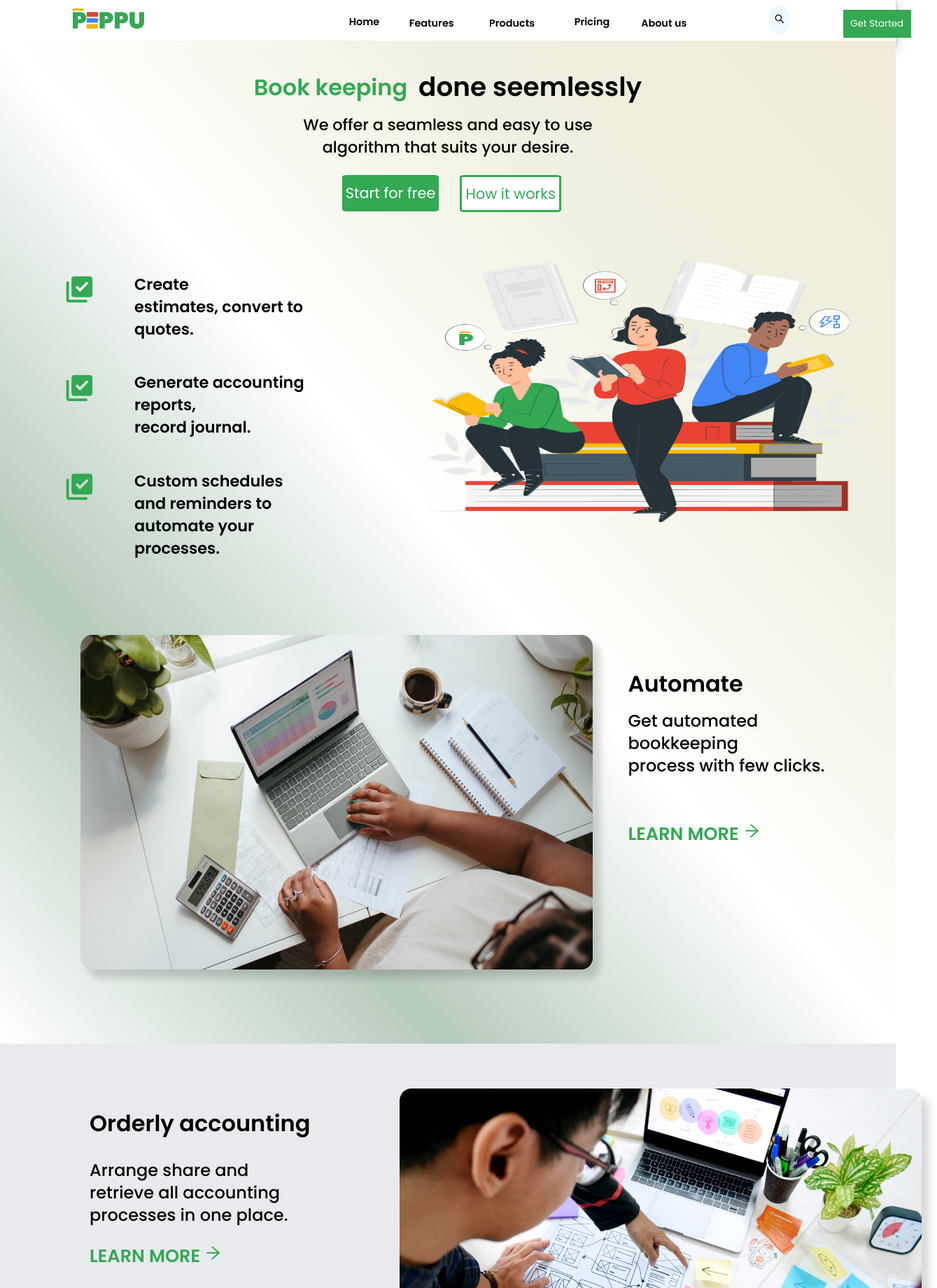
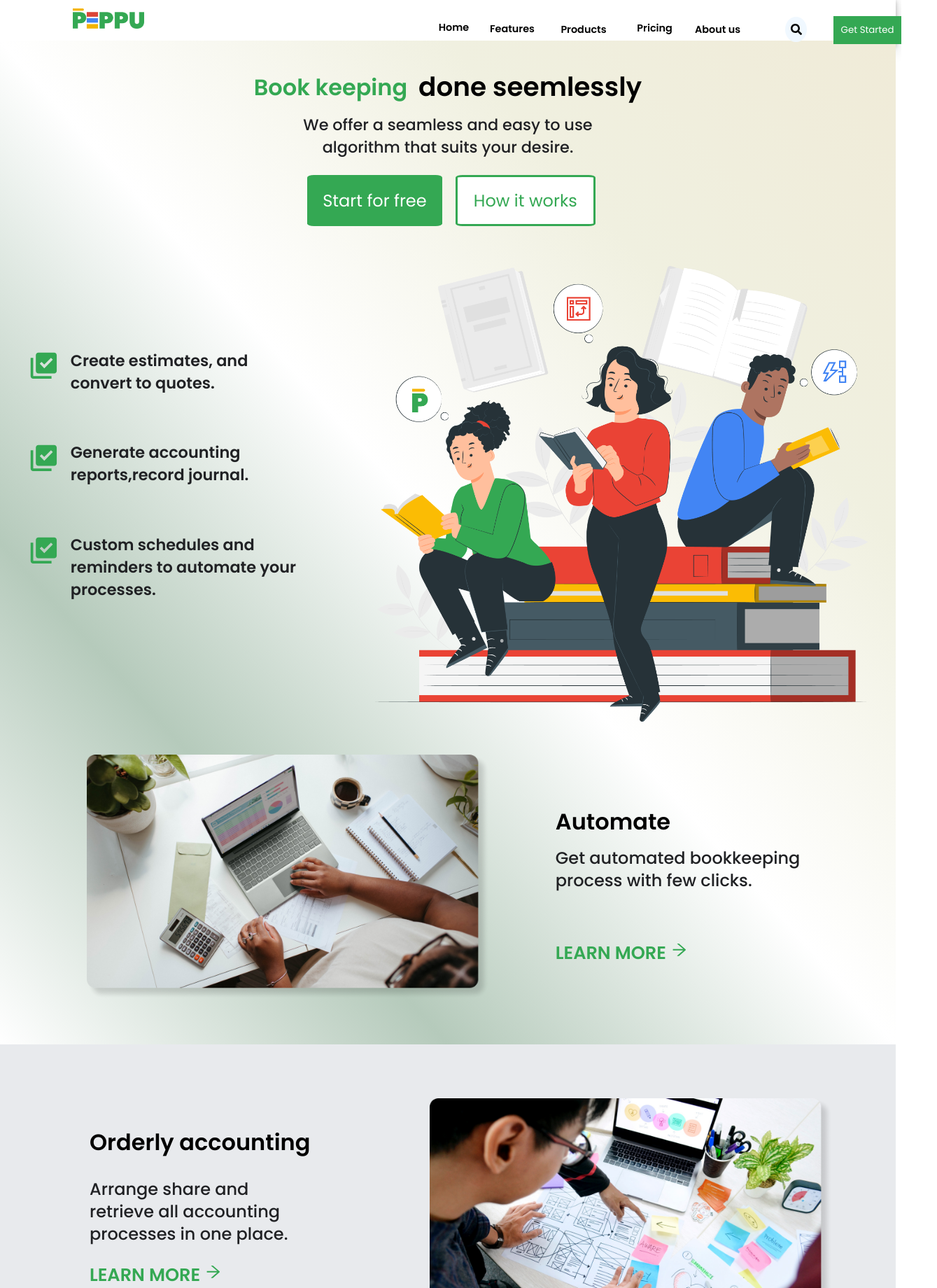
Before and after one commit to Peppu-Group/Peppu-books-frontend, a React (Vite) app: page / in a window 1280 px wide. Shown: the top 1840 px of the page at 70% size, 1339 px wide, since content can reach past the window. Built offline with nearby package versions, Linux system fonts and the light colour scheme.

Commit message:
corrections due to review

```diff
--- a/src/App.css
+++ b/src/App.css
@@ -2,9 +2,11 @@
 
 *{
     font-family: 'Poppins', sans-serif;
+
 }
 p{
     line-height: 2rem;
+    color: #202124;
 }
 .root{
     font-size: 62.4%;
@@ -36,6 +38,7 @@ body{
     padding: 0.5% 5%;
     margin-bottom: -0.4vh;
     box-shadow: rgba(0, 0, 0, 0.19) 0px 10px 20px, rgba(0, 0, 0, 0.23) 0px 6px 6px;
+
 }
 
 .home-navbar .logo img{
@@ -46,7 +49,7 @@ body{
     flex-direction: row;
     gap: 10%;
     justify-content: space-evenly;
-    margin-top: -1%;
+    margin-top: 0.5%;
     padding-left: 0%;
     position: absolute;
     right: 20%;
@@ -75,13 +78,15 @@ a{
 
 }
 .search-icon{
-    height: 4vh;
-    width: 5vw;
+    height: 4%;
+    width: 5%;
    margin-top: 3.5%;
+   margin-right: 4%;
    background-color: aliceblue;
    border-radius: 50%;
-   padding: 2% 1.5% 0% 1.5%;
+   padding: 2% 2% 1% 2%;
    font-size: 1rem;
+   font-weight: 50;
 }
 .home-navbar button{
     height: 5vh;
@@ -117,21 +122,24 @@ a{
     display: flex;
     flex-direction: row;
     justify-content: center;
-    gap: 2.5rem;
+    gap: 4rem;
     font-family: 'poppins' sans-serif;
 }
+
 .body-buttons a button{
-    font-size:1.3rem;
+    font-size:1.5rem;
 }
 .button-green,.button-white{
-    width: auto;
-    height: auto;
+    width: 130%;
+    height: 120%;
     margin-top: 1%;
     background-color: #34a853;
     color: white;
     border-style: none;
-    padding: 8% 4%;
+    padding: 8% 10%;
     border-radius: 5%;
+    margin-left: -12%;
+
 }
 .button-white{
 
@@ -142,12 +150,14 @@ a{
 }
 .check-offers{
     font-size: 1.4rem;
+    margin-top: 8%;
 }
 .offers-main{
     display: flex;
     flex-direction: row;
-    gap: 10%;
-    margin: 5% 1% 10% 4%;
+    gap: 5%;
+    margin-bottom: 15%;
+    margin-top: 5%;
 }
 .offer-list-1,.offer-list-2,.offer-list-3{
     display: flex;
@@ -162,10 +172,11 @@ a{
     margin-top: 20px;
     color: #34a853;
     font-size: 200%;
+    margin-right: 0%;
 }
 .image img{
     width: 100%;
-    height: 65%;
+
 
 }
 
@@ -173,30 +184,24 @@ a{
     display: flex;
     flex-direction: row;
     justify-content: space-around;
-    gap: 5%;
-    width: 100%;
-    margin: -20% auto 2% auto;
-    height: 80vh;
+   margin-top: -12%;
+    height: 100%;
+    padding-bottom: 5%;
 
 
 }
-
-.computerman img{
-    width: 100%;
-    height: 80%;
-    margin-top: 10%;
-    margin-left: 10%;
-
-
+.computerman{
+    width: 45%;
+    margin-left: 6%;
 }
 .Automate h2{
     font-size: 2rem;
-    margin-top: 40%;
 
 }
 
 .Automate-head{
-    margin-right:5%;
+    margin-top: 3.5%;
+    margin-right:7%;
 
 }
 .Automate-head p{
@@ -222,22 +227,25 @@ a{
     flex-direction: row;
     justify-content: space-between;
     gap: 10%;
-    padding-top: 5%;
-   margin-bottom: -6%;
+    padding-top: 10%;
+    padding-bottom: 5%;
     background-color: #e8eaed;
-    height: 90vh;
+    height: 100%;
+    margin: auto;
 
 }
 .orderly-accounting{
     margin-left: 10%;
+    margin-top: -3%;
 }
 .orderly-accounting h2{
     font-size: 2rem;
 }
 .orderly-accounting-container img{
-    width: 60%;
-    height: 70%;
+    width: 45%;
+    height: 100%;
     margin-right: 7%;
+    margin-top: -4%;
 }
 .orderly-accounting p{
     font-size: 1.5rem;
@@ -250,8 +258,8 @@ a{
     flex-direction: row;
     justify-content: space-around;
     gap: 10%;
-    height: 100vh;
-    width: 95vw;
+    height: 100%;
+    width: 100%;
     margin:  auto;
     padding-bottom:5%;
     padding-top: 3%;
@@ -285,15 +293,15 @@ a{
     margin-bottom: 10%;
     padding: 5%;
     background-color: #e8eaed;
-    height: 110vh;
+    height: 100%;
 
 }
 .custom-schedule {
     margin-top: 10%;
 }
 .custom-schedule-container img{
-    width: 60%;
-    height: 100%;
+    width: 50%;
+    height: 55%;
 
 }
 .why-peppu{
@@ -306,7 +314,7 @@ a{
 .easy-to-use{
     background-color:#202124 ;
     opacity: 52%;
-    width: 24%;
+    width: 25%;
     height: 65%;
     border-radius: 5%;
 }
@@ -428,6 +436,7 @@ a{
   height: 100vh;
   padding-top: 10vh;
   z-index: -1;
+  margin-bottom: 0%;
 }
 .subscribe-body img{
     width: 15vw;
@@ -442,6 +451,7 @@ a{
 }
 .subscribe-body p{
     font-size: 1.4rem;
+    font-weight: 100;
 }
 .subscribe-body{
     padding-right: 5%;
@@ -486,12 +496,13 @@ li{
     margin-top: 50%;
 }
 .copyright p{
-    margin-top: 10%;
+    margin-top: 17%;
+    color: white;
 
 }
 
 .icons{
-    margin-top: 6%;
+    margin-top: 16%;
     font-size: 2rem;
     font-weight: 200;
     display: flex;
@@ -508,14 +519,14 @@ li{
 }
 .copyright-text p{
     margin-left: 0%;
-    margin-top: 95%;
+    margin-top: 150%;
     font-size: 1.5rem;
     font-weight: 800;
 }
 
 .copyright-icon{
     color: white;
-    margin-top: 30%;
+    margin-top: 53%;
     font-weight: 400;
     display: flex;
     flex-direction: row;
@@ -661,7 +672,7 @@ li{
 .about-peppu{
     display:flex ;
     justify-content:space-evenly;
-    height: 180vh;
+    height: 175vh;
 
 }
 .about-header main{
@@ -669,16 +680,14 @@ li{
 }
 .about-peppu aside{
     background-color:#79ce91;
-    width: 30%;
+    width: 35%;
     padding-top: 5%;
 }
 .about-peppu aside img{
    height: 60%;
    width: 150%;
+}
 
-
-
-}
 
 
 .about-peppu main{
@@ -709,7 +718,7 @@ li{
 .peppu-description article{
    width: 200%;
    margin-left: 3%;
-   padding-top:10%;
+   padding-top:5%;
    padding-right: 5%;
 }
 .about-intro{
@@ -752,11 +761,14 @@ li{
 .about-us{
     margin-left: 5%;
     margin-right: 10%;
-    margin-top: -5%;
-
+    margin-top: -8%;
 
 }
-.about-us h3,.mission-class h3,.what-we-are h3,.meet-the-team h3{
+.about-us h2{
+    font-size: 2rem;
+
+}
+.mission-class h3,.what-we-are h3,.meet-the-team h3{
 font-size: 1.8rem;
 font-weight: 600;
 }
@@ -771,21 +783,21 @@ font-weight: 600;
     background-color:#79ce91;
     display: flex;
     flex-direction: row;
-    gap: -10%;
-    height: 105vh;
+    gap: 2%;
+    height: 85vh;
 
 }
 .mission-class img{
-    padding-top: 9%;
-    padding-bottom: 9%;
-    width: 40%;
-    height: 50%;
+    width: 100%;
+    height: 60%;
+    margin-top: 10%;
 }
 
 .mission-vision{
     background-color:#88d99e;
     width: 250%;
-    padding: 3% 6%;
+    padding: 2%;
+
 }
 .what-we-are{
     background-color:#88d99e;
@@ -810,10 +822,11 @@ font-weight: 600;
 }
 .the-team{
     background-color: #e8eaed;
-    border-radius: 10%;
+    border-radius: 15%;
     height: 50vh;
-    width: 16vw;
+    width: 16%;
     text-align: center;
+    box-shadow: rgba(0, 0, 0, 0.19) 0px 10px 20px, rgba(0, 0, 0, 0.23) 0px 6px 6px
 
 }
 .the-team p{
@@ -823,7 +836,7 @@ font-weight: 600;
 }
 .the-team p+p{
     color: #34a853;
-    margin-top: -5%;
+    margin-top: 0%;
     font-size: 1.35rem;
 
 
@@ -888,7 +901,6 @@ font-weight: 600;
 }
 .get-in-touch{
     background-color: #e8eaed;
-    color: #4285f4;
     flex-grow: 2;
     border-top-left-radius: 4vh;
     border-bottom-left-radius: 4vh;
@@ -903,7 +915,9 @@ font-weight: 600;
     font-size: 1.6rem;
     margin-left: 12%;
 }
-
+.get-in-touch p{
+    color: #4285f4;
+}
 .green-button{
 
     margin-top: 5%;
--- a/src/Components/Navbar.jsx
+++ b/src/Components/Navbar.jsx
@@ -1,6 +1,7 @@
 import React from 'react'
 import IMG_2437 from '../assets/IMG_2437.png'
 import {AiOutlineSearch } from 'react-icons/ai'
+import {FaSearch} from 'react-icons/fa'
 const Navbar = () => {
   return (
     <main>
@@ -15,9 +16,9 @@ const Navbar = () => {
           <a href='/products'> <li>Products</li></a>
            <a href='/pricing'><li>Pricing</li></a>
            <a href='/about'><li>About&nbsp;us</li></a>
-        <figure className='search-icon'>
-          <AiOutlineSearch />
-        </figure>
+        <article className='search-icon'>
+          <FaSearch/>
+        </article>
         <a href='/getstarted'><li><button>Get&nbsp;Started</button></li></a>
       </article>
 
--- a/src/Pages/About.jsx
+++ b/src/Pages/About.jsx
@@ -49,7 +49,7 @@ const About = () => {
               </figure>
             </section>
             <article className='about-us'>
-              <h3>About Us</h3>
+              <h2>About us</h2>
               <p>
               Bookkeeping being an integral aspect of the business is always
               hectic as the book-keeper keeps recording numbers in different
--- a/src/Pages/Homepage.jsx
+++ b/src/Pages/Homepage.jsx
@@ -49,13 +49,16 @@ const Homepage = () => {
 
 
             <article className='body-buttons'>
+              <div>
               <a href="/getstarted">
                  <button className='button-green'>Start&nbsp;for&nbsp;free</button>
               </a>
+              </div>
+              <div>
              <a href="/about">
                 <button className='button-white'>How&nbsp;it&nbsp;works</button>
              </a>
-
+             </div>
              </article>
 
 
@@ -66,7 +69,7 @@ const Homepage = () => {
                       <figure className='icon'>
                          <MdLibraryAddCheck />
                       </figure>
-                        <p>Create estimates,&nbsp;convert to <br/> quotes.</p>
+                        <p>Create estimates, and convert to quotes.</p>
                     </article>
 
 
@@ -76,7 +79,7 @@ const Homepage = () => {
                          <figure className='icon'>
                              <MdLibraryAddCheck />
                          </figure>
-                            <p>Generate accounting reports, <br/> record journal.</p>
+                            <p>Generate accounting reports,record journal.</p>
                        </article>
 
 
@@ -97,9 +100,9 @@ const Homepage = () => {
 
 
       <section className='Automate-container'>
-          <figure className='computerman'>
-              <img src={Automate} />
-          </figure>
+
+              <img src={Automate} className='computerman' />
+
               <article className='Automate-head'>
                 <header className='Automate'>
                  <h2>Automate</h2>
```
